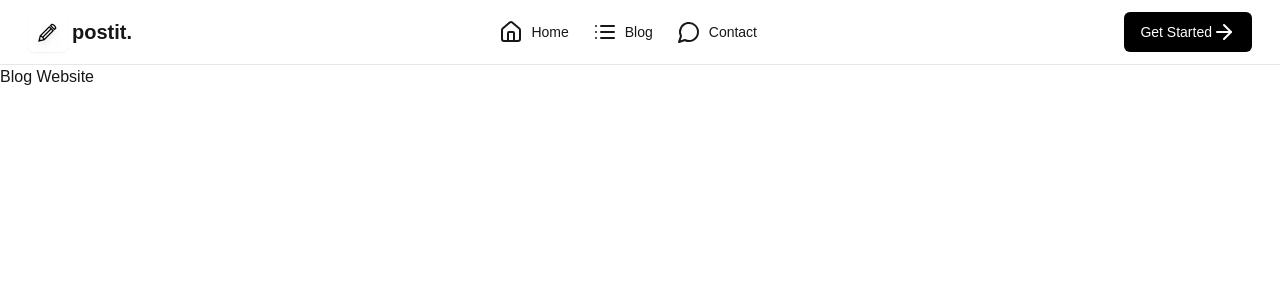
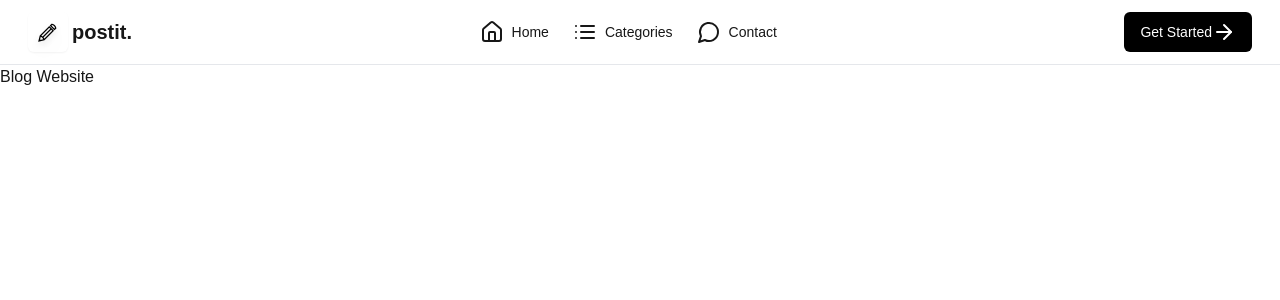
Before and after one commit to aryamangithub/nextjs-blog-website, a Next.js app: page / in a window 1280 px wide. Shown: the top 300 px of the page. Built offline with nearby package versions, Linux system fonts and the light colour scheme; no server answers.

Commit message:
feat: Add navigation links for Home, Categories, and Contact in Header

```diff
--- a/app/components/Header/Header.jsx
+++ b/app/components/Header/Header.jsx
@@ -22,10 +22,10 @@ export default function Header() {
                         Home
                     </li>
                 </Link>
-                <Link href="/blogs">
+                <Link href="/categories">
                     <li className="flex items-center gap-2">
                         <List/>
-                        Blog
+                        Categories
                     </li>
                 </Link>
                 <Link href="/contact">
```
